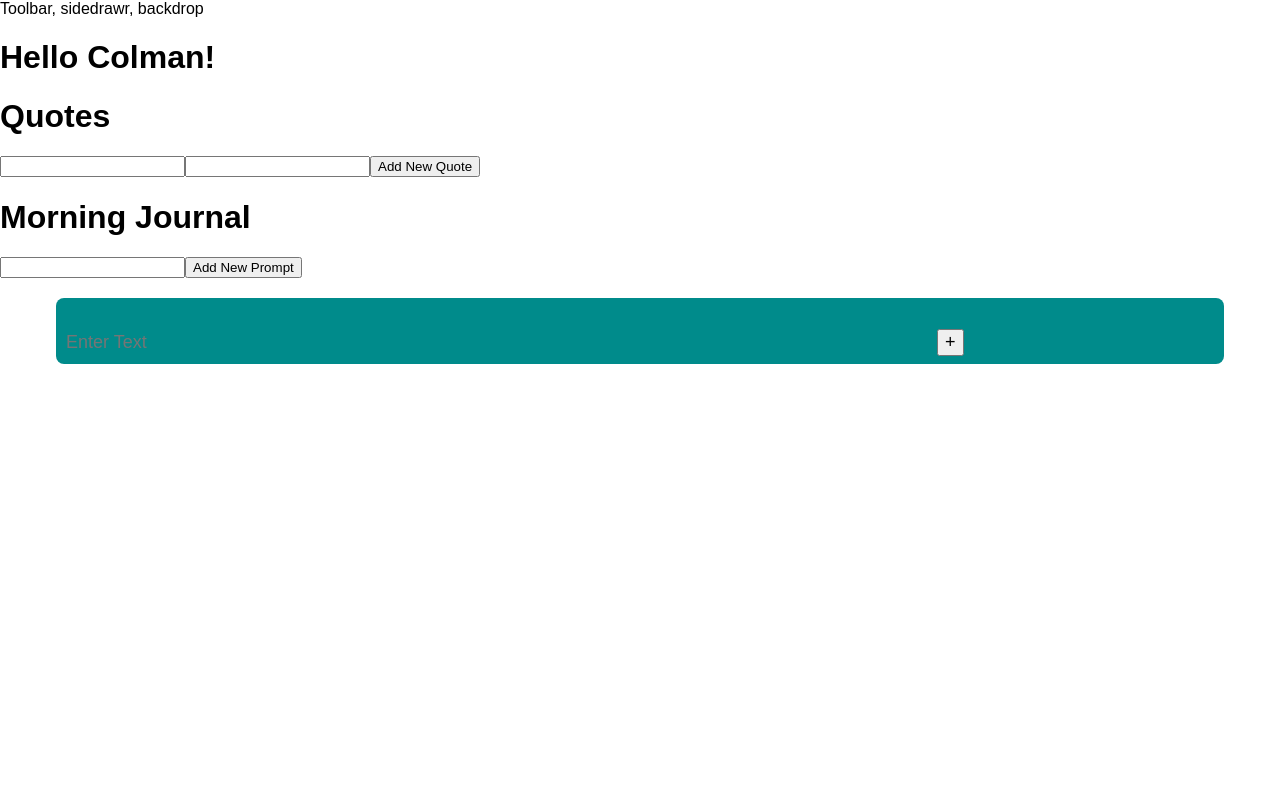
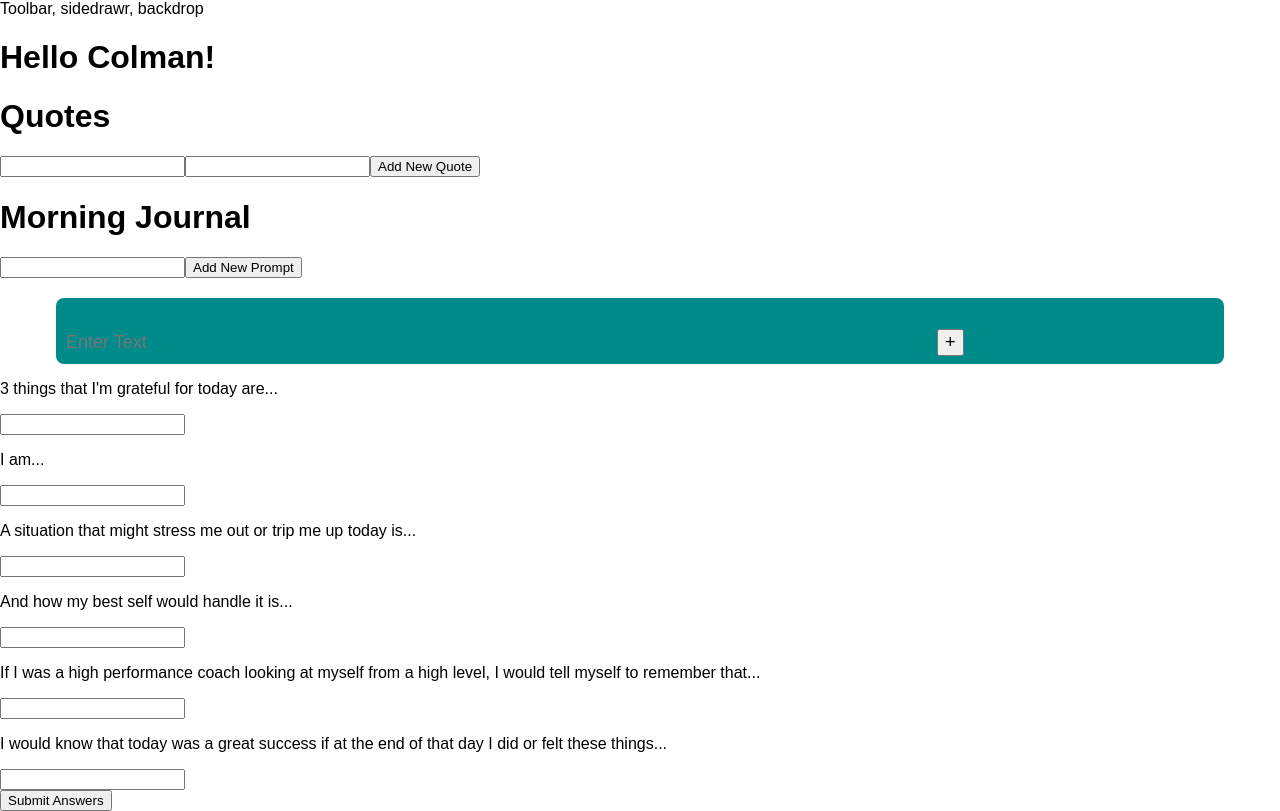
Before and after one commit to soggytacos/Launchpad, a React app: page / in a window 1280 px wide. Built offline with nearby package versions, Linux system fonts and the light colour scheme.

Commit message:
hardcoded the morning journal promps and added the submit functionality.

```diff
--- a/src/containers/Launchpad/Launchpad.js
+++ b/src/containers/Launchpad/Launchpad.js
@@ -4,6 +4,7 @@ import MorningJournal from "../MorningJournal/MorningJournal";
 import Button from '../../components/UI/Button/Button';
 import Quotes from "../Quotes/Quotes";
 import ToDo from '../ToDo/ToDo';
+import Prompts from '../MorningJournal/Prompts/Propmpts';
 
 class Launchpad extends Component {
 
@@ -20,6 +21,7 @@ class Launchpad extends Component {
                 <Quotes />
                 <MorningJournal />
                 <ToDo />
+                <Prompts />
             </Aux>
         )
     }
--- a/src/containers/MorningJournal/Prompts/Propmpts.js
+++ b/src/containers/MorningJournal/Prompts/Propmpts.js
@@ -0,0 +1,113 @@
+import React, {Component} from 'react';
+
+class Prompts extends Component {
+
+    state = {
+        prompts: {
+            prompt1: {
+                question: "3 things that I'm grateful for today are...",
+                answer: '',
+                timestamp: ''
+            },
+            prompt2: {
+                question: "I am...",
+                answer: '',
+                timestamp: ''
+            },
+            prompt3: {
+                question: "A situation that might stress me out or trip me up today is...",
+                answer: '',
+                timestamp: ''
+            },
+            prompt4: {
+                question: "And how my best self would handle it is...",
+                answer: '',
+                timestamp: ''
+            },
+            prompt5: {
+                question: "If I was a high performance coach looking at myself from a high level, I would tell myself to remember that...",
+                answer: '',
+                timestamp: ''
+            },
+            prompt6: {
+                question: "I would know that today was a great success if at the end of that day I did or felt these things...",
+                answer: '',
+                timestamp: ''
+            }
+        },
+        answered: false
+    }
+
+    changeHandler = (answer, prompt) => {
+        const updatedPrompts = {
+            ...this.state.prompts
+        }
+        const updatedPrompt = {
+            ...updatedPrompts[prompt]
+        }
+        updatedPrompt.answer = answer.target.value;
+        updatedPrompts[prompt] = updatedPrompt;
+        this.setState({
+            prompts: updatedPrompts
+        })
+    }
+
+    submitAnswers = () => {
+        this.setState({
+            answered: true
+        })
+    }
+
+    render() {
+
+        const promptsArray = [];
+        for (let key in this.state.prompts) {
+            promptsArray.push({
+                id: key,
+                prompt: this.state.prompts[key]
+            })
+            console.log(promptsArray)
+        }
+
+        let form = (
+            <form onSubmit={this.submitAnswers}>
+                {promptsArray.map(promptElement => (
+                    <div key={promptElement.id}>
+                        <p>{promptElement.prompt.question}</p>
+                        <input
+                            value={promptElement.prompt.answer}
+                            onChange={(event) => this.changeHandler(event, promptElement.id)}
+                        />
+                    </div>
+                ))}
+                <button type="submit">Submit Answers</button>
+            </form>
+        )
+
+        const submittedAnswers = [];
+        for (let prompt in this.state.prompts) {
+            submittedAnswers.push({
+                id: prompt,
+                prompt: this.state.prompts[prompt]
+            })
+        }
+        let completedPrompts = (
+            <div>
+                {submittedAnswers.map(promptElement => (
+                    <div key={promptElement.id}>
+                        <p>{promptElement.prompt.question}</p>
+                        <p>{promptElement.prompt.answer}</p>
+                    </div>
+                ))}
+            </div>
+        )
+
+        return (
+            <div>
+                {this.state.answered ? completedPrompts : form}
+            </div>
+        );
+    }
+}
+
+export default Prompts;
```
